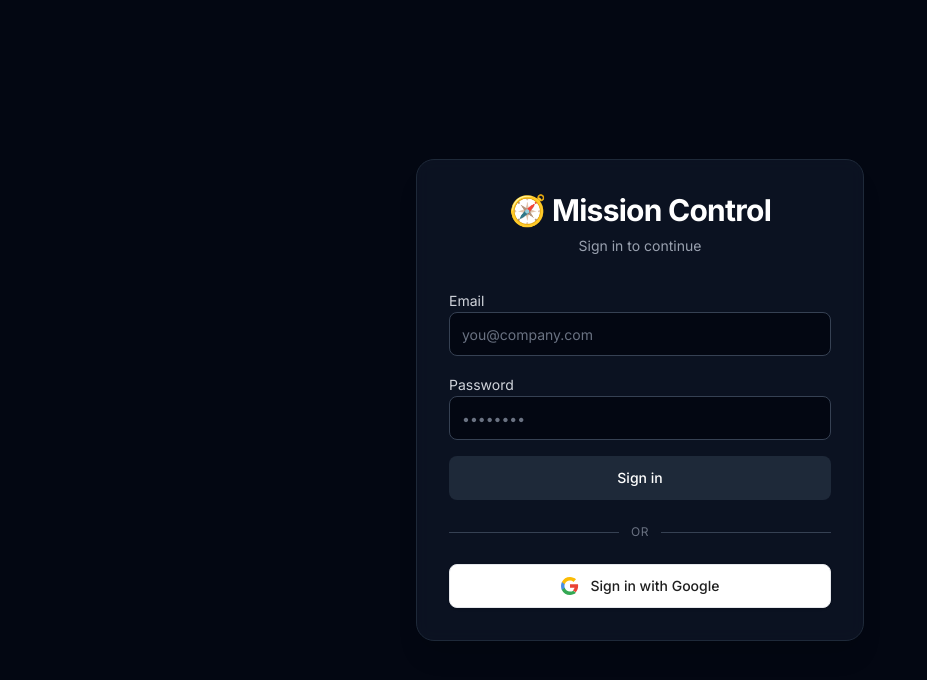
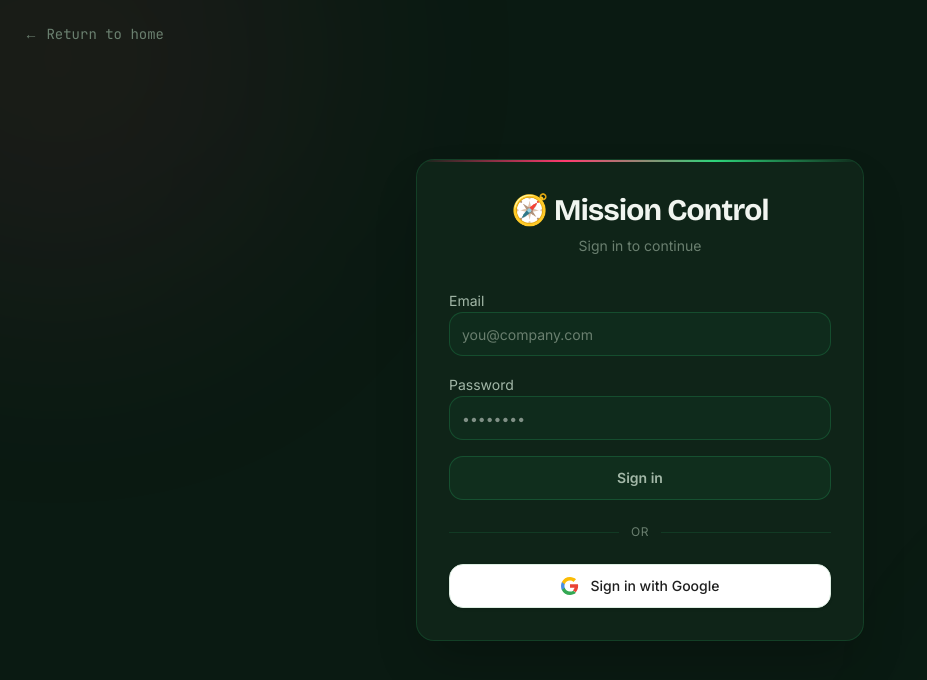
Before and after one commit to MikeS071/archonhq, a Next.js app: page /signin in a window 1280 px wide. Shown: the top 680 px of the page, without its empty margins (0-927 px from the left). Built offline with nearby package versions, Linux system fonts and the light colour scheme.

Commit message:
Watermelon scheme: global colour tokens, signin restyle + Return to home, Initiate/Strategos/Archon pricing

```diff
--- a/src/app/globals.css
+++ b/src/app/globals.css
@@ -3,6 +3,44 @@
 @import "shadcn/tailwind.css";
 
 @custom-variant dark (&:is(.dark *));
+
+/* ── Watermelon colour overrides ── */
+@theme {
+  /* Gray scale → dark green rind */
+  --color-gray-950: #0a1a12;
+  --color-gray-900: #0f2418;
+  --color-gray-800: #142e1f;
+  --color-gray-700: #1e3d2a;
+  --color-gray-600: #6a7f6f;
+  --color-gray-500: #7a9080;
+  --color-gray-400: #a3b8a8;
+  --color-gray-300: #c3d8c8;
+  --color-gray-200: #ddeee2;
+  --color-gray-100: #f1f5f0;
+  --color-gray-50:  #f7fbf8;
+
+  /* Indigo scale → watermelon pink/red */
+  --color-indigo-900: #2a0813;
+  --color-indigo-800: #4a0e22;
+  --color-indigo-700: #c41048;
+  --color-indigo-600: #ff3b6f;
+  --color-indigo-500: #e91e5a;
+  --color-indigo-400: #ff6b8a;
+  --color-indigo-300: #ffaabf;
+  --color-indigo-200: #ffd6e0;
+  --color-indigo-100: #fff0f3;
+  --color-indigo-50:  #fff8f9;
+
+  /* Emerald scale → rind green */
+  --color-emerald-900: #071a0e;
+  --color-emerald-700: #1a9d56;
+  --color-emerald-600: #22c45e;
+  --color-emerald-500: #2dd47a;
+  --color-emerald-400: #2dd47a;
+  --color-emerald-300: #5eeaa0;
+  --color-emerald-200: #a7f3c8;
+  --color-emerald-100: #d1fae5;
+}
 
 @theme inline {
   --color-background: var(--background);
@@ -84,37 +122,37 @@
 }
 
 .dark {
-  --background: oklch(0.145 0 0);
-  --foreground: oklch(0.985 0 0);
-  --card: oklch(0.205 0 0);
-  --card-foreground: oklch(0.985 0 0);
-  --popover: oklch(0.205 0 0);
-  --popover-foreground: oklch(0.985 0 0);
-  --primary: oklch(0.922 0 0);
-  --primary-foreground: oklch(0.205 0 0);
-  --secondary: oklch(0.269 0 0);
-  --secondary-foreground: oklch(0.985 0 0);
-  --muted: oklch(0.269 0 0);
-  --muted-foreground: oklch(0.708 0 0);
-  --accent: oklch(0.269 0 0);
-  --accent-foreground: oklch(0.985 0 0);
+  --background: #0a1a12;
+  --foreground: #f1f5f0;
+  --card: #0f2418;
+  --card-foreground: #f1f5f0;
+  --popover: #0f2418;
+  --popover-foreground: #f1f5f0;
+  --primary: #ff3b6f;
+  --primary-foreground: #ffffff;
+  --secondary: #142e1f;
+  --secondary-foreground: #f1f5f0;
+  --muted: #142e1f;
+  --muted-foreground: #6a7f6f;
+  --accent: #1e3d2a;
+  --accent-foreground: #f1f5f0;
   --destructive: oklch(0.704 0.191 22.216);
-  --border: oklch(1 0 0 / 10%);
-  --input: oklch(1 0 0 / 15%);
-  --ring: oklch(0.556 0 0);
-  --chart-1: oklch(0.488 0.243 264.376);
-  --chart-2: oklch(0.696 0.17 162.48);
-  --chart-3: oklch(0.769 0.188 70.08);
-  --chart-4: oklch(0.627 0.265 303.9);
-  --chart-5: oklch(0.645 0.246 16.439);
-  --sidebar: oklch(0.205 0 0);
-  --sidebar-foreground: oklch(0.985 0 0);
-  --sidebar-primary: oklch(0.488 0.243 264.376);
-  --sidebar-primary-foreground: oklch(0.985 0 0);
-  --sidebar-accent: oklch(0.269 0 0);
-  --sidebar-accent-foreground: oklch(0.985 0 0);
-  --sidebar-border: oklch(1 0 0 / 10%);
-  --sidebar-ring: oklch(0.556 0 0);
+  --border: rgba(45, 212, 122, 0.12);
+  --input: rgba(45, 212, 122, 0.08);
+  --ring: rgba(255, 59, 111, 0.4);
+  --chart-1: #ff3b6f;
+  --chart-2: #2dd47a;
+  --chart-3: #ff6b8a;
+  --chart-4: #5eeaa0;
+  --chart-5: #e91e5a;
+  --sidebar: #0f2418;
+  --sidebar-foreground: #f1f5f0;
+  --sidebar-primary: #ff3b6f;
+  --sidebar-primary-foreground: #ffffff;
+  --sidebar-accent: #142e1f;
+  --sidebar-accent-foreground: #f1f5f0;
+  --sidebar-border: rgba(45, 212, 122, 0.12);
+  --sidebar-ring: rgba(255, 59, 111, 0.4);
 }
 
 @layer base {
--- a/src/app/signin/page.tsx
+++ b/src/app/signin/page.tsx
@@ -2,27 +2,15 @@
 
 import { FormEvent, useState } from 'react';
 import { signIn } from 'next-auth/react';
-import { Button } from '@/components/ui/button';
+import Link from 'next/link';
 
 function GoogleLogo() {
   return (
     <svg width="18" height="18" viewBox="0 0 18 18" aria-hidden="true">
-      <path
-        fill="#EA4335"
-        d="M9 7.364v3.273h4.542c-.2 1.052-.8 1.943-1.707 2.543l2.763 2.146c1.607-1.482 2.534-3.664 2.534-6.262 0-.6-.054-1.173-.152-1.727H9Z"
-      />
-      <path
-        fill="#34A853"
-        d="M9 18c2.43 0 4.467-.805 5.955-2.182L12.19 13.67c-.805.545-1.834.873-3.19.873-2.453 0-4.532-1.655-5.273-3.882H.873v2.218A9 9 0 0 0 9 18Z"
-      />
-      <path
-        fill="#4A90E2"
-        d="M3.727 10.661A5.41 5.41 0 0 1 3.436 9c0-.577.1-1.137.291-1.66V5.122H.873A9 9 0 0 0 0 9c0 1.454.345 2.832.873 3.878l2.854-2.217Z"
-      />
-      <path
-        fill="#FBBC05"
-        d="M9 3.58c1.322 0 2.507.455 3.439 1.348l2.58-2.58C13.463.89 11.426 0 9 0A9 9 0 0 0 .873 5.122l2.854 2.217C4.468 5.235 6.547 3.58 9 3.58Z"
-      />
+      <path fill="#EA4335" d="M9 7.364v3.273h4.542c-.2 1.052-.8 1.943-1.707 2.543l2.763 2.146c1.607-1.482 2.534-3.664 2.534-6.262 0-.6-.054-1.173-.152-1.727H9Z" />
+      <path fill="#34A853" d="M9 18c2.43 0 4.467-.805 5.955-2.182L12.19 13.67c-.805.545-1.834.873-3.19.873-2.453 0-4.532-1.655-5.273-3.882H.873v2.218A9 9 0 0 0 9 18Z" />
+      <path fill="#4A90E2" d="M3.727 10.661A5.41 5.41 0 0 1 3.436 9c0-.577.1-1.137.291-1.66V5.122H.873A9 9 0 0 0 0 9c0 1.454.345 2.832.873 3.878l2.854-2.217Z" />
+      <path fill="#FBBC05" d="M9 3.58c1.322 0 2.507.455 3.439 1.348l2.58-2.58C13.463.89 11.426 0 9 0A9 9 0 0 0 .873 5.122l2.854 2.217C4.468 5.235 6.547 3.58 9 3.58Z" />
     </svg>
   );
 }
@@ -38,61 +26,94 @@
   };
 
   return (
-    <main className="flex min-h-screen items-center justify-center bg-gray-950 px-4 text-white">
-      <div className="w-full max-w-md rounded-2xl border border-gray-800 bg-gray-900/70 p-8 shadow-xl backdrop-blur-sm">
+    <main
+      className="relative flex min-h-screen flex-col items-center justify-center px-4 text-[#f1f5f0]"
+      style={{ background: '#0a1a12' }}
+    >
+      {/* Background orbs */}
+      <div aria-hidden className="pointer-events-none fixed inset-0 overflow-hidden">
+        <div className="absolute -left-48 -top-48 h-[500px] w-[500px] rounded-full blur-[120px]" style={{ background: 'rgba(255,59,111,0.07)' }} />
+        <div className="absolute -bottom-48 -right-24 h-[400px] w-[400px] rounded-full blur-[100px]" style={{ background: 'rgba(45,212,122,0.07)' }} />
+      </div>
+
+      {/* Return to home */}
+      <Link
+        href="/"
+        className="absolute left-6 top-6 flex items-center gap-1.5 text-sm transition hover:text-[#ff6b8a]"
+        style={{ color: '#6a7f6f', fontFamily: 'var(--font-jetbrains, monospace)' }}
+      >
+        ← Return to home
+      </Link>
+
+      {/* Card */}
+      <div
+        className="relative z-10 w-full max-w-md overflow-hidden rounded-2xl p-8 shadow-2xl backdrop-blur-sm"
+        style={{ border: '1px solid rgba(45,212,122,0.15)', background: '#0f2418' }}
+      >
+        {/* Top accent line */}
+        <div className="absolute inset-x-0 top-0 h-[2px] rounded-t-2xl" style={{ background: 'linear-gradient(90deg, transparent, #ff3b6f, #2dd47a, transparent)' }} />
+
         <div className="mb-8 text-center">
-          <h1 className="text-3xl font-bold tracking-tight">🧭 Mission Control</h1>
-          <p className="mt-2 text-sm text-gray-400">Sign in to continue</p>
+          <h1 className="text-3xl font-bold tracking-tight" style={{ fontFamily: 'var(--font-bricolage, sans-serif)' }}>
+            🧭 Mission Control
+          </h1>
+          <p className="mt-2 text-sm" style={{ color: '#6a7f6f' }}>Sign in to continue</p>
         </div>
 
         <form className="space-y-4" onSubmit={handlePasswordSignIn}>
           <div className="space-y-2">
-            <label htmlFor="email" className="text-sm text-gray-300">
-              Email
-            </label>
+            <label htmlFor="email" className="text-sm" style={{ color: '#a3b8a8' }}>Email</label>
             <input
               id="email"
               type="email"
               autoComplete="email"
               value={email}
               onChange={(e) => setEmail(e.target.value)}
-              className="h-11 w-full rounded-md border border-gray-700 bg-gray-950 px-3 text-sm text-white outline-none ring-offset-gray-950 transition placeholder:text-gray-500 focus:border-gray-500 focus:ring-2 focus:ring-gray-600"
+              className="h-11 w-full rounded-xl px-3 text-sm text-[#f1f5f0] outline-none transition placeholder-[#6a7f6f]"
+              style={{ border: '1px solid rgba(45,212,122,0.2)', background: 'rgba(45,212,122,0.04)' }}
+              onFocus={(e) => { e.currentTarget.style.borderColor = 'rgba(255,59,111,0.45)'; e.currentTarget.style.boxShadow = '0 0 0 3px rgba(255,59,111,0.1)'; }}
+              onBlur={(e) => { e.currentTarget.style.borderColor = 'rgba(45,212,122,0.2)'; e.currentTarget.style.boxShadow = 'none'; }}
               placeholder="you@company.com"
             />
           </div>
 
           <div className="space-y-2">
-            <label htmlFor="password" className="text-sm text-gray-300">
-              Password
-            </label>
+            <label htmlFor="password" className="text-sm" style={{ color: '#a3b8a8' }}>Password</label>
             <input
               id="password"
               type="password"
               autoComplete="current-password"
               value={password}
               onChange={(e) => setPassword(e.target.value)}
-              className="h-11 w-full rounded-md border border-gray-700 bg-gray-950 px-3 text-sm text-white outline-none ring-offset-gray-950 transition placeholder:text-gray-500 focus:border-gray-500 focus:ring-2 focus:ring-gray-600"
+              className="h-11 w-full rounded-xl px-3 text-sm text-[#f1f5f0] outline-none transition"
+              style={{ border: '1px solid rgba(45,212,122,0.2)', background: 'rgba(45,212,122,0.04)' }}
+              onFocus={(e) => { e.currentTarget.style.borderColor = 'rgba(255,59,111,0.45)'; e.currentTarget.style.boxShadow = '0 0 0 3px rgba(255,59,111,0.1)'; }}
+              onBlur={(e) => { e.currentTarget.style.borderColor = 'rgba(45,212,122,0.2)'; e.currentTarget.style.boxShadow = 'none'; }}
               placeholder="••••••••"
             />
           </div>
 
-          <Button type="submit" className="h-11 w-full bg-gray-800 text-white hover:bg-gray-700">
+          <button
+            type="submit"
+            className="h-11 w-full rounded-xl text-sm font-semibold text-[#a3b8a8] transition hover:-translate-y-px"
+            style={{ border: '1px solid rgba(45,212,122,0.2)', background: 'rgba(45,212,122,0.06)' }}
+          >
             Sign in
-          </Button>
+          </button>
         </form>
 
-        {message && <p className="mt-3 text-center text-xs text-amber-300">{message}</p>}
+        {message && <p className="mt-3 text-center text-xs text-[#ff6b8a]">{message}</p>}
 
         <div className="my-6 flex items-center gap-3">
-          <div className="h-px flex-1 bg-gray-700" />
-          <span className="text-xs uppercase tracking-wider text-gray-500">or</span>
-          <div className="h-px flex-1 bg-gray-700" />
+          <div className="h-px flex-1" style={{ background: 'rgba(45,212,122,0.12)' }} />
+          <span className="text-xs uppercase tracking-wider" style={{ color: '#6a7f6f' }}>or</span>
+          <div className="h-px flex-1" style={{ background: 'rgba(45,212,122,0.12)' }} />
         </div>
 
         <button
           type="button"
           onClick={() => signIn('google', { callbackUrl: '/dashboard' })}
-          className="flex h-11 w-full items-center justify-center gap-3 rounded-md border border-gray-200 bg-white px-4 text-sm font-medium text-[#1f1f1f] shadow-sm transition hover:bg-gray-100"
+          className="flex h-11 w-full items-center justify-center gap-3 rounded-xl border border-gray-200 bg-white px-4 text-sm font-medium text-[#1f1f1f] shadow-sm transition hover:bg-gray-50 hover:-translate-y-px"
         >
           <GoogleLogo />
           <span>Sign in with Google</span>
```
Also changed, not shown: src/app/page.tsx (+14 -10 lines).
